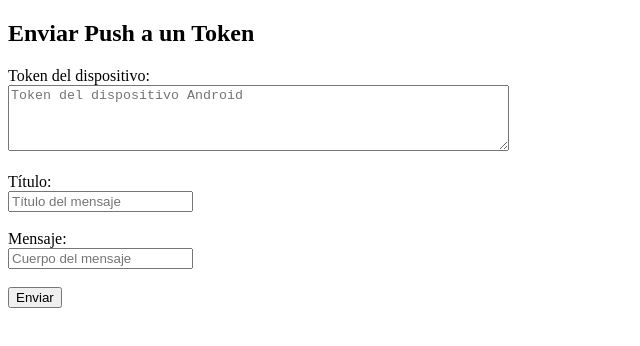
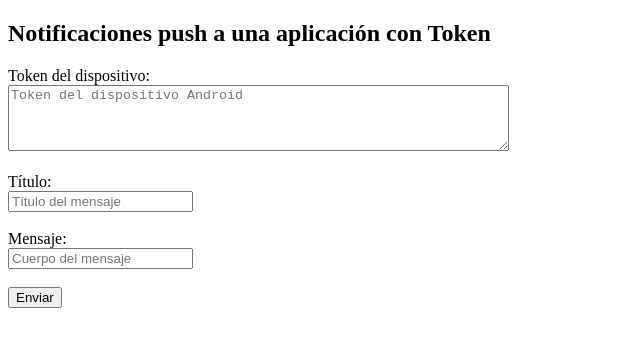
Before and after one commit to ElPedrangas03/Servidor-para-firebase-en-android, a website: page public/index.html in a window 1280 px wide. Shown: the whole page, without its empty margins (0-640 px from the left). Drawn offline with Linux system fonts and the light colour scheme.

Commit message:
Corrigiendo detalles menores y terminando de verificar que todo este funcionando como deberia de funcionar.

```diff
--- a/public/index.html
+++ b/public/index.html
@@ -5,7 +5,7 @@
   <title>Enviar Notificación FCM</title>
 </head>
 <body>
-  <h2>Enviar Push a un Token</h2>
+  <h2>Notificaciones push a una aplicación con Token</h2>
 
   <form id="pushForm">
     <label>Token del dispositivo:</label><br>
--- a/server.js
+++ b/server.js
@@ -3,6 +3,8 @@ const bodyParser = require('body-parser');
 const admin = require('firebase-admin');
 const path = require('path');
 
+// Este archivo lo descargamos directamente de firebase, sin el
+// practicamente no funciona el envio de la notificacion
 const serviceAccount = require('./firebase-credentials.json');
 
 admin.initializeApp({
@@ -15,7 +17,7 @@ const PORT = 3000;
 app.use(bodyParser.json());
 app.use(express.static(path.join(__dirname, 'public')));
 
-// Endpoint POST para enviar notificación
+// Direccion que estamos recibiendo desde el lado del frontend
 app.post('/send', async (req, res) => {
     const { token, title, body } = req.body;
 
@@ -23,6 +25,7 @@ app.post('/send', async (req, res) => {
         return res.status(400).json({ error: 'Faltan datos' });
     }
 
+    // Estructura a mandar directamente a la app
     const message = {
         token,
         notification: {
```
